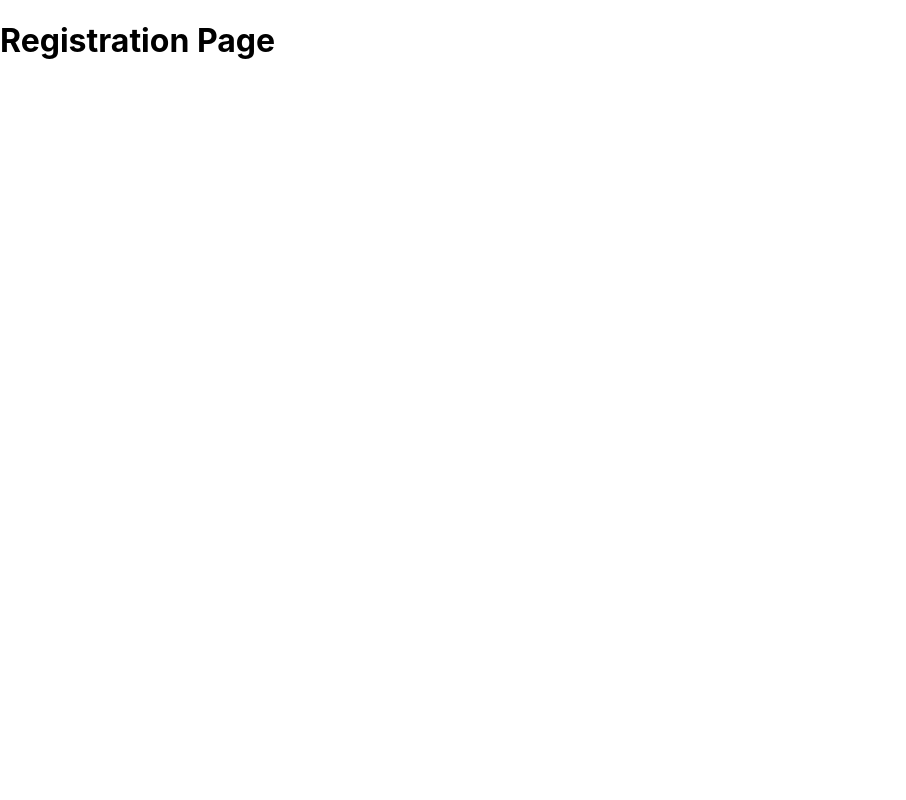
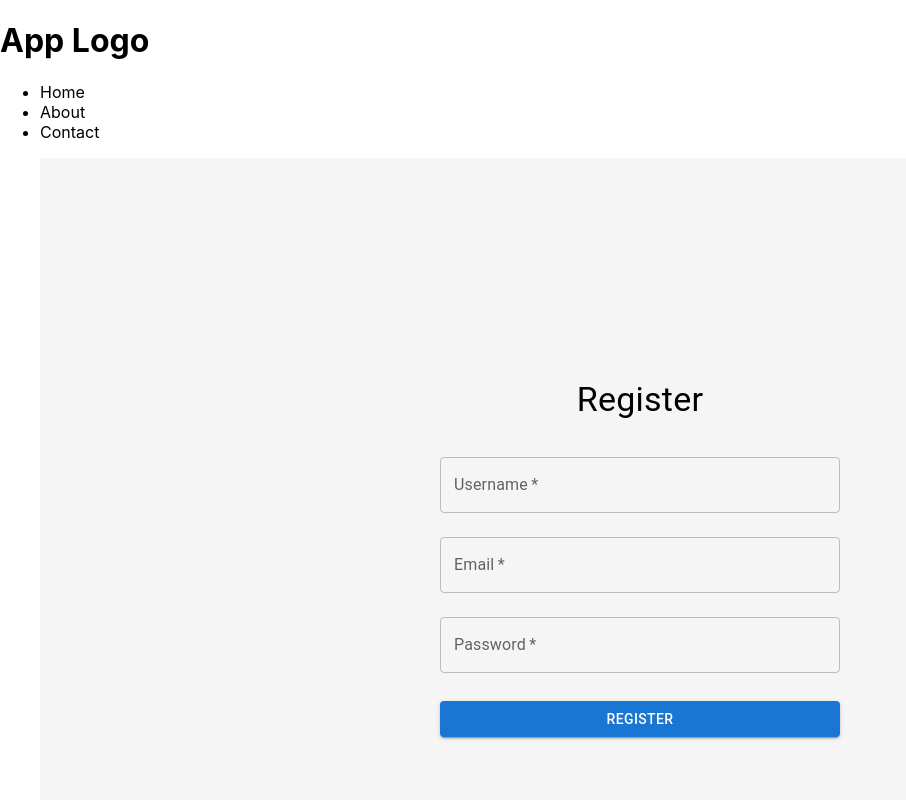
Before and after one commit to FusionPower/AV-Dashboard, a React (Create React App) app in the folder simulation_app/: page /register in a window 1280 px wide. Shown: the top 800 px of the page, without its empty margins (0-906 px from the left). Built offline with nearby package versions, Linux system fonts and the light colour scheme.

Commit message:
adding some format to dashboard

```diff
--- a/simulation_app/package.json
+++ b/simulation_app/package.json
@@ -3,9 +3,14 @@
   "version": "0.1.0",
   "private": true,
   "dependencies": {
+    "@apollo/client": "^3.7.14",
+    "@emotion/react": "^11.11.0",
+    "@emotion/styled": "^11.11.0",
+    "@mui/material": "^5.13.2",
     "@testing-library/jest-dom": "^5.16.5",
     "@testing-library/user-event": "^13.5.0",
     "ajv": "^8.12.0",
+    "graphql": "^16.6.0",
     "react": "^18.2.0",
     "react-dom": "^18.2.0",
     "react-router-dom": "^6.11.2",
--- a/simulation_app/src/App.css
+++ b/simulation_app/src/App.css
@@ -1,38 +1,19 @@
 .App {
-  text-align: center;
+  display: flex;
+  flex-direction: column;
+  min-height: 100vh;}
+
+header, footer {
+  flex-shrink: 0;
 }
 
-.App-logo {
-  height: 40vmin;
-  pointer-events: none;
+
+main {
+  flex-grow: 1;
 }
 
-@media (prefers-reduced-motion: no-preference) {
-  .App-logo {
-    animation: App-logo-spin infinite 20s linear;
+@media (max-width: 600px) {
+  header h1, footer p, main h2 {
+    font-size: 18px;
   }
 }
-
-.App-header {
-  background-color: #282c34;
-  min-height: 100vh;
-  display: flex;
-  flex-direction: column;
-  align-items: center;
-  justify-content: center;
-  font-size: calc(10px + 2vmin);
-  color: white;
-}
-
-.App-link {
-  color: #61dafb;
-}
-
-@keyframes App-logo-spin {
-  from {
-    transform: rotate(0deg);
-  }
-  to {
-    transform: rotate(360deg);
-  }
-}
--- a/simulation_app/src/App.js
+++ b/simulation_app/src/App.js
@@ -1,4 +1,9 @@
+import { ApolloProvider } from '@apollo/client';
 import { BrowserRouter as Router, Route, Routes } from "react-router-dom";
+import client from './apollo';
+
+import Header from './Header';
+import Footer from './Footer';
 import HomePage from "./pages/HomePage";
 import RegistrationPage from "./pages/RegistrationPage";
 import LoginPage from "./pages/LoginPage";
@@ -6,18 +11,25 @@ import "./App.css";
 import UserContext from "./UserContext"
 import { useState } from "react";
 
+
 function App() {
   const [user, setUser] = useState(null);
 
   return (
     <UserContext.Provider value={{user, setUser}}>
+      <ApolloProvider client={client}>
         <Router>
+          <div className="App">
+            <Header />
             <Routes>
               <Route path="/register" element={<RegistrationPage />} />
               <Route path="/login" element={<LoginPage />} />
               <Route path="/" element={<HomePage />} />
             </Routes>
+            <Footer />
+          </div>
         </Router>
+      </ApolloProvider>
     </UserContext.Provider>
   );
 }
--- /dev/null
+++ b/simulation_app/src/Footer.js
@@ -0,0 +1,9 @@
+function Footer() {
+    return (
+        <footer>
+            <p>© 2023 My App. All rights reserved.</p>
+        </footer>
+    );
+}
+
+export default Footer;
--- /dev/null
+++ b/simulation_app/src/Header.js
@@ -0,0 +1,16 @@
+function Header() {
+    return (
+        <header>
+            <h1>App Logo</h1>
+            <nav>
+                <ul>
+                    <li>Home</li>
+                    <li>About</li>
+                    <li>Contact</li>
+                </ul>
+            </nav>
+        </header>
+    );
+}
+
+export default Header;
--- /dev/null
+++ b/simulation_app/src/apollo.js
@@ -0,0 +1,8 @@
+import { ApolloClient, InMemoryCache } from '@apollo/client';
+
+const client = new ApolloClient({
+  uri: 'http://localhost:5000/graphql', // update this to your GraphQL server URI
+  cache: new InMemoryCache()
+});
+
+export default client;
--- a/simulation_app/src/pages/LoginPage.js
+++ b/simulation_app/src/pages/LoginPage.js
@@ -1,7 +1,80 @@
-import React from 'react';
+import React, { useState } from 'react';
+import { useMutation, gql } from '@apollo/client';
+import { Container, TextField, Button, Typography } from '@mui/material';
+import { styled } from '@mui/system';
+
+
+const QUERY_USER = gql`
+  type Mutation {
+    loginUser(username: String!, password: String!): String!
+}
+`;
+
+
+const StyledContainer = styled(Container)({
+  display: 'flex',
+  flexDirection: 'column',
+  alignItems: 'center',
+  justifyContent: 'center',
+  height: '100vh',
+  backgroundColor: '#f5f5f5',
+});
+
+const StyledForm = styled('form')({
+  width: '100%',
+  maxWidth: '400px',
+  marginTop: '20px',
+});
+
+const StyledButton = styled(Button)({
+  marginTop: '20px',
+});
+
 
 function LoginPage() {
-  return <h1>Login Page</h1>;
+  const [username, setUsername] = useState('');
+  const [password, setPassword] = useState('');
+
+  const handleSubmit = event => {
+    event.preventDefault();
+
+    // submit the registration data (username, email, password)
+  };
+  return (
+    <StyledContainer>
+      <Typography variant="h4" component="h1">Login</Typography>
+      <StyledForm onSubmit={handleSubmit}>
+        <TextField
+          label="Username"
+          variant="outlined"
+          value={username}
+          onChange={(e) => setUsername(e.target.value)}
+          fullWidth
+          required
+          margin="normal"
+        />
+        <TextField
+          label="Password"
+          variant="outlined"
+          value={password}
+          onChange={(e) => setPassword(e.target.value)}
+          type="password"
+          fullWidth
+          required
+          margin="normal"
+        />
+        <StyledButton
+          type="submit"
+          variant="contained"
+          color="primary"
+          fullWidth
+        >
+          Login
+        </StyledButton>
+      </StyledForm>
+    </StyledContainer>
+
+  );
 }
 
 export default LoginPage;
--- a/simulation_app/src/pages/RegistrationPage.js
+++ b/simulation_app/src/pages/RegistrationPage.js
@@ -1,7 +1,95 @@
-import React from 'react';
+import React, { useState } from 'react';
+import { useMutation, gql } from '@apollo/client';
+import { Container, TextField, Button, Typography } from '@mui/material';
+import { styled } from '@mui/system';
+
+
+const CREATE_USER = gql`
+  mutation CreateUser($username: String!, $email: String!, $password: String!) {
+    createUser(username: $username, email: $email, password: $password) {
+      ok
+      user {
+        id
+        username
+      }
+    }
+  }
+`;
+
+const StyledContainer = styled(Container)({
+  display: 'flex',
+  flexDirection: 'column',
+  alignItems: 'center',
+  justifyContent: 'center',
+  height: '100vh',
+  backgroundColor: '#f5f5f5',
+});
+
+const StyledForm = styled('form')({
+  width: '100%',
+  maxWidth: '400px',
+  marginTop: '20px',
+});
+
+const StyledButton = styled(Button)({
+  marginTop: '20px',
+});
 
 function RegistrationPage() {
-  return <h1>Registration Page</h1>;
+  const [username, setUsername] = useState('');
+  const [email, setEmail] = useState('');
+  const [password, setPassword] = useState('');
+
+  const [createUser, { loading, error }] = useMutation(CREATE_USER);
+  const handleSubmit = async (event) => {
+    event.preventDefault();
+    const response = await createUser({variables: {username, email, password}});
+    console.log(response);
+  };
+
+  return (
+    <StyledContainer>
+      <Typography variant="h4" component="h1">Register</Typography>
+      <StyledForm onSubmit={handleSubmit}>
+        <TextField
+          label="Username"
+          variant="outlined"
+          value={username}
+          onChange={(e) => setUsername(e.target.value)}
+          fullWidth
+          required
+          margin="normal"
+        />
+        <TextField
+          label="Email"
+          variant="outlined"
+          value={email}
+          onChange={(e) => setEmail(e.target.value)}
+          fullWidth
+          required
+          margin="normal"
+        />
+        <TextField
+          label="Password"
+          variant="outlined"
+          value={password}
+          onChange={(e) => setPassword(e.target.value)}
+          type="password"
+          fullWidth
+          required
+          margin="normal"
+        />
+        <StyledButton
+          type="submit"
+          variant="contained"
+          color="primary"
+          fullWidth
+        >
+          Register
+        </StyledButton>
+      </StyledForm>
+    </StyledContainer>
+  );
 }
 
 export default RegistrationPage;
```
Also changed, not shown: simulation_app/src/MainContent.js (added, +10 -0 lines), 1 other file (tests, documents, lock files or other folders). Lines whose indentation alone changed are shown as unchanged.
